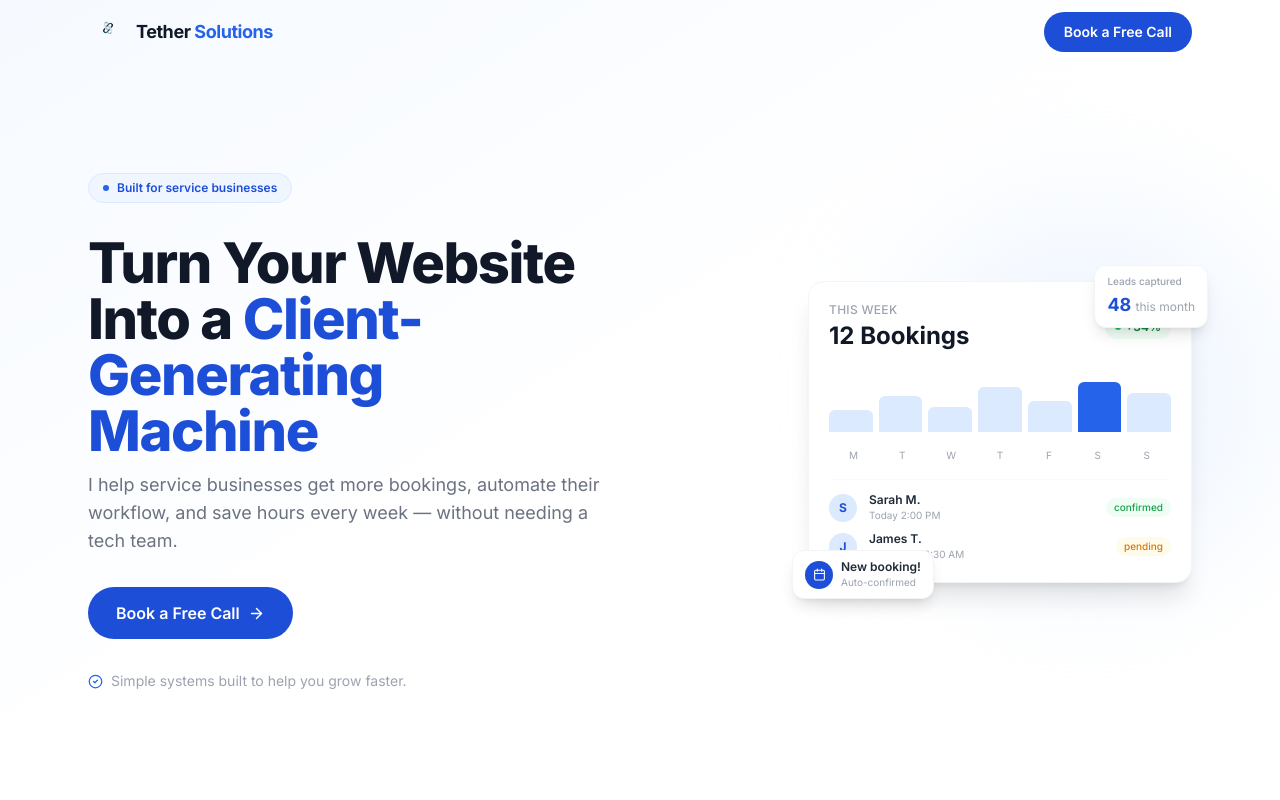
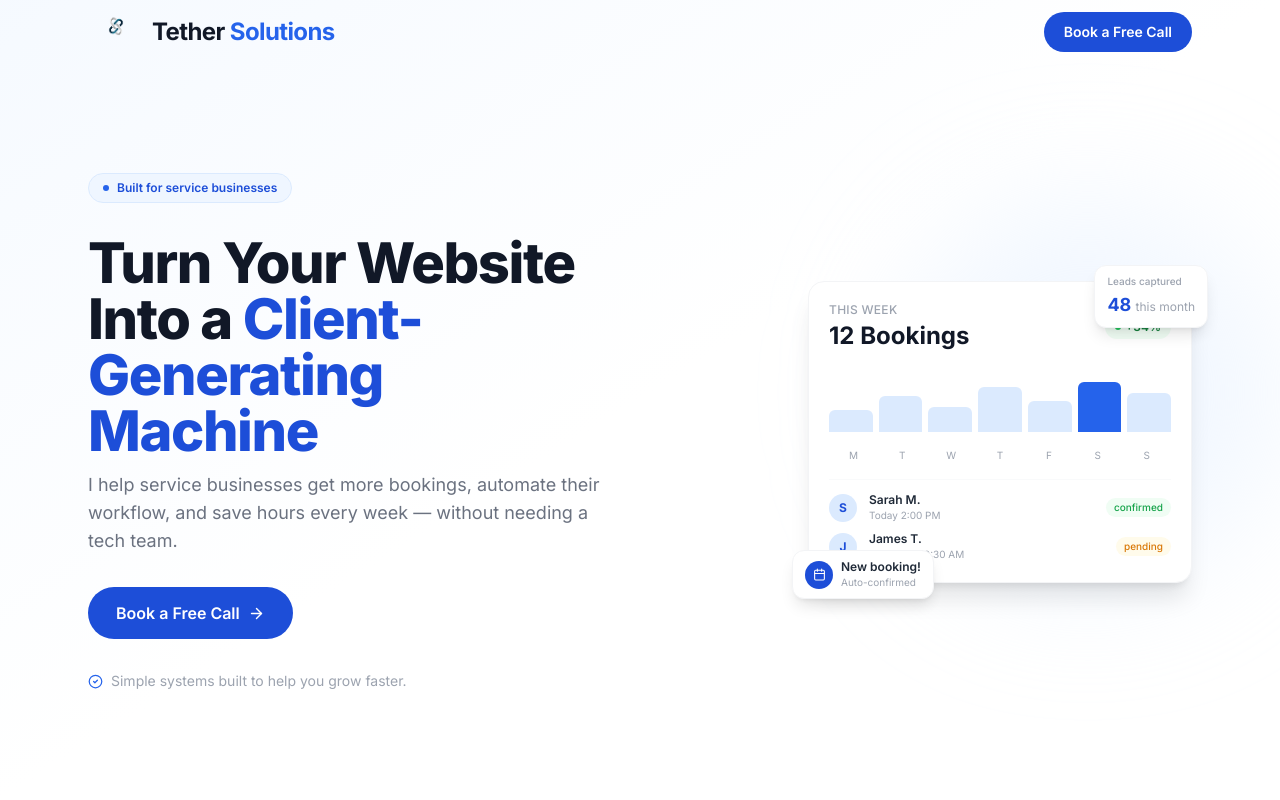
Before and after one commit to sulaiman6652/Tether-solutions, a React (Vite) app: page / in a window 1280 px wide. Shown: the top 800 px of the page. Built offline with nearby package versions, Linux system fonts and the light colour scheme.

Commit message:
Increase logo and brand name size in navbar

```diff
--- a/src/components/Navbar.jsx
+++ b/src/components/Navbar.jsx
@@ -24,8 +24,8 @@ export default function Navbar() {
       <div className="max-w-6xl mx-auto px-6 h-16 flex items-center justify-between">
         {/* Brand */}
         <a href="/" className="flex items-center gap-2">
-          <img src="/logo-transparent.png" alt="Tether Solutions" className="h-10 w-auto" />
-          <span className="text-lg font-bold tracking-tight">
+          <img src="/logo-transparent.png" alt="Tether Solutions" className="h-14 w-auto" />
+          <span className="text-2xl font-bold tracking-tight">
             <span className="text-gray-900">Tether</span>
             <span className="text-blue-600"> Solutions</span>
           </span>
--- a/src/components/offer/OfferNavbar.jsx
+++ b/src/components/offer/OfferNavbar.jsx
@@ -23,8 +23,8 @@ export default function OfferNavbar() {
     >
       <div className="max-w-6xl mx-auto px-6 h-16 flex items-center justify-between">
         <a href="/" className="flex items-center gap-2">
-          <img src="/logo-transparent.png" alt="Tether Solutions" className="h-10 w-auto" />
-          <span className="text-lg font-bold tracking-tight">
+          <img src="/logo-transparent.png" alt="Tether Solutions" className="h-14 w-auto" />
+          <span className="text-2xl font-bold tracking-tight">
             <span className="text-gray-900">Tether</span>
             <span className="text-blue-600"> Solutions</span>
           </span>
```
